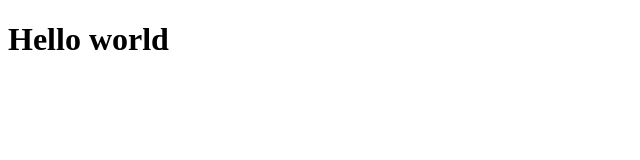
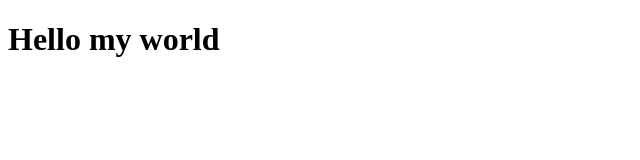
Before and after one commit to Talentappneural/Project, a plain HTML site: page index.html in a window 1280 px wide. Shown: the whole page, without its empty margins (0-640 px from the left). Drawn offline with Linux system fonts and the light colour scheme.

```diff
--- a/index.html
+++ b/index.html
@@ -8,6 +8,6 @@
     <title>Document</title>
 </head>
 <body>
-<h1>Hello world </h1>
+<h1>Hello my world </h1>
 </body>
 </html>
```
